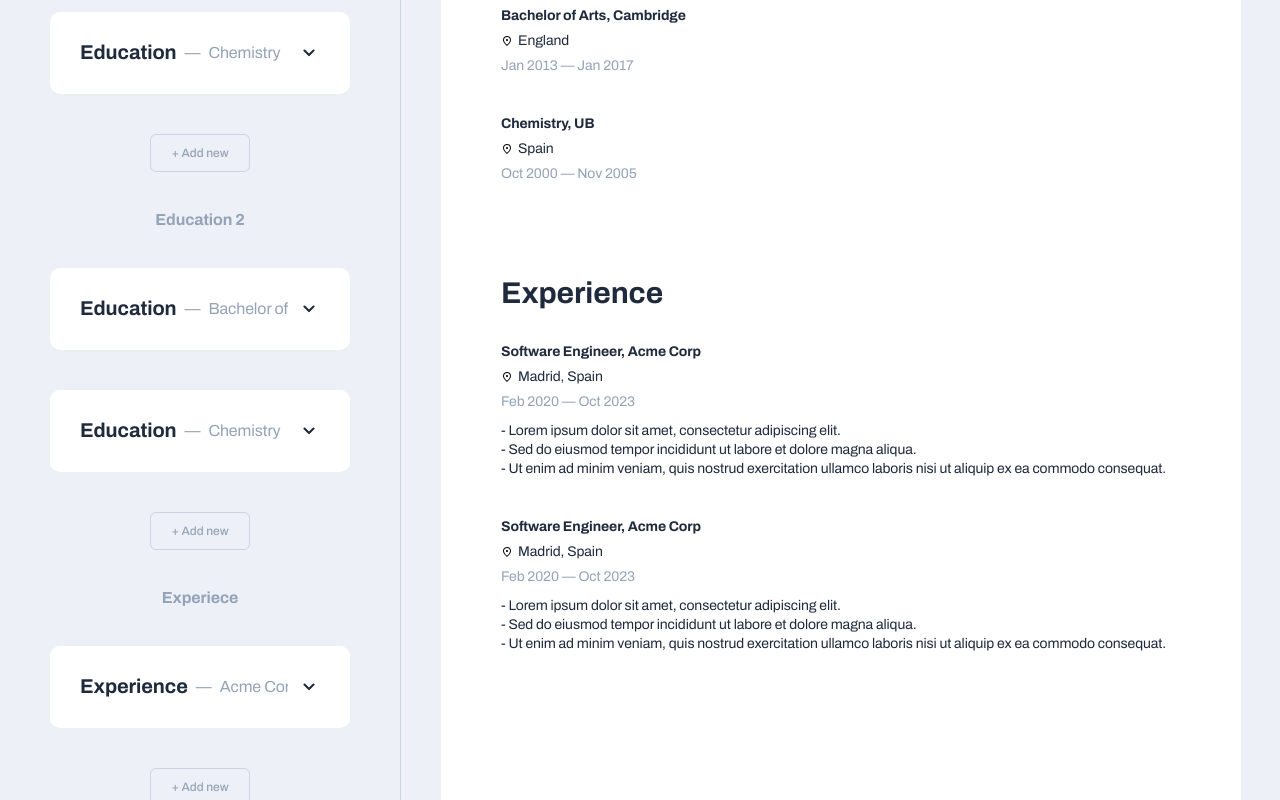
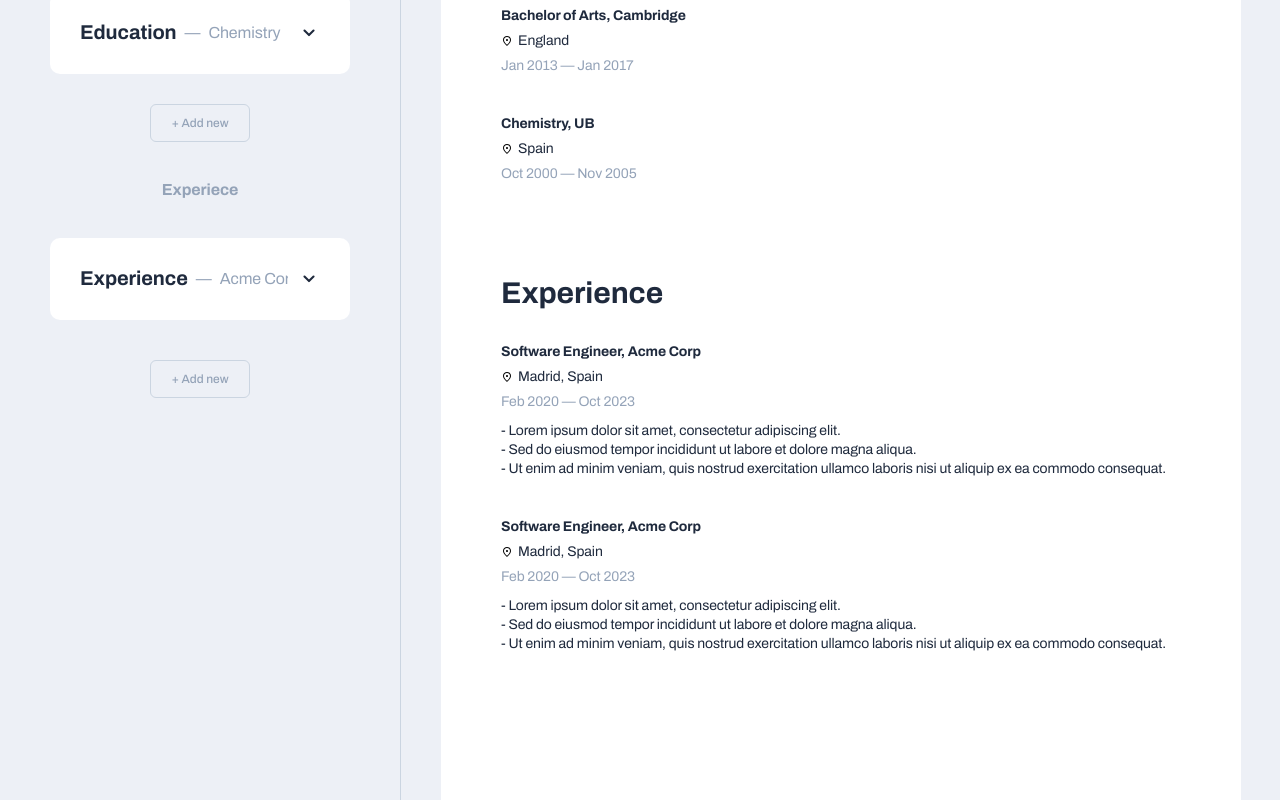
Before and after one commit to amadeuio/make-your-cv, a React (Vite) app: page / in a window 1280 px wide. Shown: the part 338-1138 px from the top of the page. Built offline with nearby package versions, Linux system fonts and the light colour scheme.

Commit message:
Implement add new functionality in Education forms

```diff
--- a/src/App.tsx
+++ b/src/App.tsx
@@ -1,6 +1,5 @@
 import HeaderForm from "./components/HeaderForm";
 import EducationForms from "./components/EducationForms";
-import EducationForm from "./components/EducationForm";
 import ExperienceForm from "./components/ExperienceForm";
 
 import HeaderCv from "./components/HeaderCv";
@@ -77,21 +76,11 @@ function CvSection() {
 }
 
 function FormSection() {
-  const [educationArray] = useState(initialEducationArray);
-
   return (
     <aside className="form-section">
       <HeaderForm />
 
-      <div className="form-title">Education</div>
       <EducationForms />
-      <Button className="add-new-button" label={"+ Add new"} onClick={() => {}} />
-
-      <div className="form-title">Education 2</div>
-      {educationArray.map((education) => (
-        <EducationForm key={education.id} id={education.id} />
-      ))}
-      <Button className="add-new-button" label={"+ Add new"} onClick={() => {}} />
 
       <div className="form-title">Experiece</div>
       <ExperienceForm />
--- a/src/components/EducationForm.tsx
+++ /dev/null
@@ -1,151 +0,0 @@
-import { useContext, ChangeEvent, FormEvent } from "react";
-import { FormDataContext } from "../App";
-import { UUID } from "../App";
-
-import { EducationObject } from "../App";
-
-import ExpandLessIcon from "../icons/ExpandLessIcon";
-import ExpandMoreIcon from "../icons/ExpandMoreIcon";
-
-interface EducationFormProps {
-  id: UUID;
-}
-
-function EducationForm({ id }: EducationFormProps) {
-  const { educationArray, setEducationArray } = useContext(FormDataContext)!;
-
-  const educationObject = educationArray.find((obj) => obj.id === id) as EducationObject;
-
-  const { school, qualification, startDate, endDate, location, isOpen } = educationObject;
-
-  const toggleDropdown = () => {
-    setEducationArray((prevState) =>
-      prevState.map((edu) =>
-        edu.id === educationObject.id ? { ...edu, isOpen: !edu.isOpen } : edu
-      )
-    );
-  };
-
-  const handleChange = (e: ChangeEvent<HTMLInputElement>) => {
-    const { name, value } = e.target;
-    setEducationArray((prevState) =>
-      prevState.map((edu) => (edu.id === educationObject.id ? { ...edu, [name]: value } : edu))
-    );
-  };
-
-  const handleClear = (e: FormEvent<HTMLButtonElement>) => {
-    e.preventDefault();
-    setEducationArray((prevState) =>
-      prevState.map((edu) =>
-        edu.id === educationObject.id
-          ? {
-              ...edu,
-              school: "",
-              qualification: "",
-              startDate: "",
-              endDate: "",
-              location: "",
-              isOpen: true,
-            }
-          : edu
-      )
-    );
-  };
-
-  const handleSave = (e: FormEvent<HTMLButtonElement>) => {
-    e.preventDefault();
-    toggleDropdown();
-  };
-
-  return (
-    <form className="education-form">
-      <fieldset>
-        {/* Legend */}
-        <div className="legend-container" onClick={toggleDropdown}>
-          <div className="legend-content">
-            <legend>Education</legend>
-            {!isOpen && qualification && (
-              <div className="legend-qualification-preview">
-                <span className="legend-dash">—</span>
-                {qualification}
-              </div>
-            )}
-          </div>
-          {isOpen ? <ExpandLessIcon /> : <ExpandMoreIcon />}
-        </div>
-
-        {/* Drop down menu */}
-        <div className={`dropdown-menu ${isOpen ? "open" : ""}`}>
-          <ul>
-            <li className="input-container">
-              <label htmlFor={`qualification_${id}`}>Qualification</label>
-              <input
-                type="text"
-                id={`qualification_${id}`}
-                name="qualification"
-                placeholder="Enter the qualification name"
-                value={qualification}
-                onChange={(e) => handleChange(e)}
-              />
-            </li>
-            <li className="input-container">
-              <label htmlFor={`school_${id}`}>School</label>
-              <input
-                type="text"
-                id={`school_${id}`}
-                name="school"
-                placeholder="Enter the school name"
-                value={school}
-                onChange={(e) => handleChange(e)}
-              />
-            </li>
-            <li className="input-container">
-              <label htmlFor={`location_${id}`}>Location</label>
-              <input
-                type="text"
-                id={`location_${id}`}
-                name="location"
-                placeholder="Enter the location"
-                value={location}
-                onChange={(e) => handleChange(e)}
-              />
-            </li>
-            <li className="input-container">
-              <label htmlFor={`startDate_${id}`}>Start Date</label>
-              <input
-                type="text"
-                id={`startDate_${id}`}
-                name="startDate"
-                placeholder="Enter the start date"
-                value={startDate}
-                onChange={(e) => handleChange(e)}
-              />
-            </li>
-            <li className="input-container">
-              <label htmlFor={`endDate_${id}`}>End Date</label>
-              <input
-                type="text"
-                id={`endDate_${id}`}
-                name="endDate"
-                placeholder="Enter the end date"
-                value={endDate}
-                onChange={(e) => handleChange(e)}
-              />
-            </li>
-          </ul>
-
-          <div className="button-container">
-            <button className="clear-button" onClick={(e) => handleClear(e)}>
-              Clear
-            </button>
-            <button className="save-button" onClick={(e) => handleSave(e)}>
-              Save
-            </button>
-          </div>
-        </div>
-      </fieldset>
-    </form>
-  );
-}
-
-export default EducationForm;
--- a/src/components/EducationForms.tsx
+++ b/src/components/EducationForms.tsx
@@ -1,6 +1,8 @@
 import { useContext, ChangeEvent, FormEvent } from "react";
 import { FormDataContext } from "../App";
 import { UUID } from "../App";
+import Button from "./Button";
+import { v4 as uuidv4 } from "uuid";
 
 import ExpandLessIcon from "../icons/ExpandLessIcon";
 import ExpandMoreIcon from "../icons/ExpandMoreIcon";
@@ -45,8 +47,24 @@ function EducationForms() {
     toggleDropdown(id);
   };
 
+  const handleAddNew = () => {
+    const newEducationEntry = {
+      id: uuidv4(),
+      school: "",
+      qualification: "",
+      startDate: "",
+      endDate: "",
+      location: "",
+      isOpen: true,
+    };
+
+    setEducationArray((prevState) => [...prevState, newEducationEntry]);
+  };
+
   return (
-    <>
+    <div className="education-forms">
+      <div className="form-title">Education</div>
+
       {educationArray.map((data) => (
         <form key={data.id} className="education-form">
           <fieldset>
@@ -136,7 +154,9 @@ function EducationForms() {
           </fieldset>
         </form>
       ))}
-    </>
+
+      <Button className="add-new-button" label={"+ Add new"} onClick={handleAddNew} />
+    </div>
   );
 }
 
--- a/src/styles/index.css
+++ b/src/styles/index.css
@@ -68,12 +68,6 @@ body {
   align-items: center;
 }
 
-.form-title {
-  font-size: 16px;
-  font-weight: 700;
-  color: var(--slate-400);
-}
-
 form,
 .cv {
   border-radius: 10px;
@@ -140,6 +134,19 @@ h1 {
 }
 
 /* Form Section */
+
+.form-title {
+  font-size: 16px;
+  font-weight: 700;
+  color: var(--slate-400);
+}
+
+.education-forms {
+  display: flex;
+  flex-direction: column;
+  align-items: center;
+  gap: 30px;
+}
 
 form {
   width: 240px;
```
Also changed, not shown: src/components/idea.md (deleted, +0 -125 lines).
